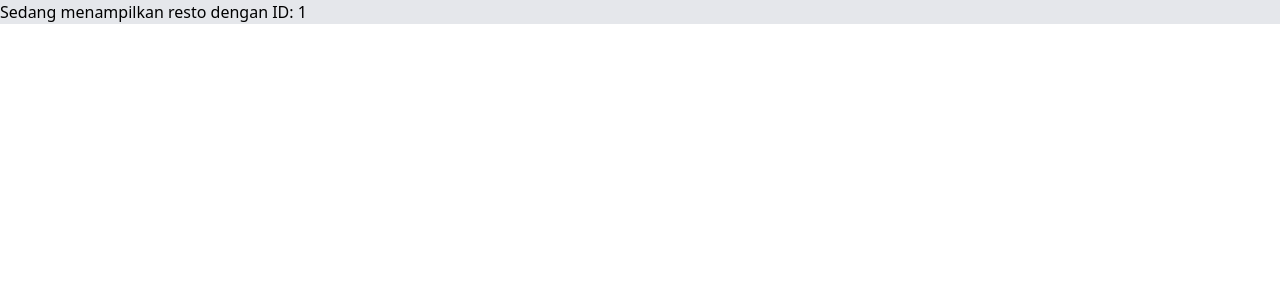
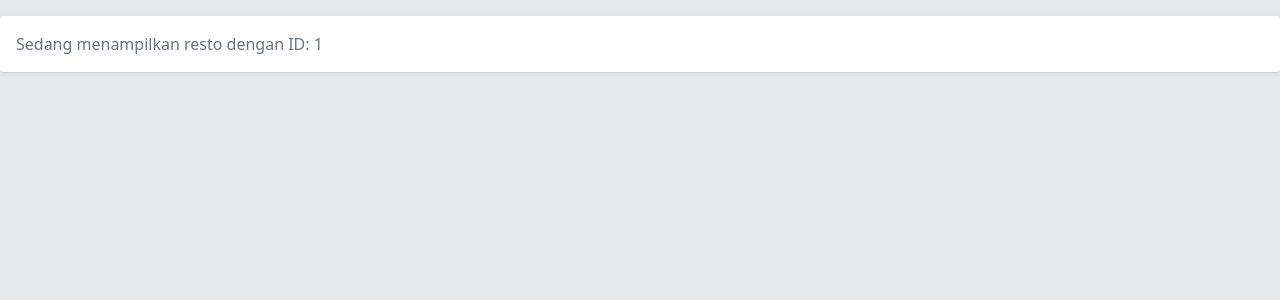
Before and after one commit to HanzPM/review-resto, a Vue app: page /restos/1 in a window 1280 px wide. Shown: the top 300 px of the page. Built offline with nearby package versions, Linux system fonts and the light colour scheme; no server answers.

Commit message:
refactor: make container as component

```diff
--- /dev/null
+++ b/src/components/BaseContainer.vue
@@ -0,0 +1,5 @@
+<template>
+    <div class="min-h-screen container mx-auto py-4">
+      <slot />
+    </div>
+  </template>
--- a/src/views/RestoDetailView.vue
+++ b/src/views/RestoDetailView.vue
@@ -2,6 +2,8 @@
 import { useRestoRepository } from "@/composables";
 import { ref, onMounted } from "vue";
 import { useRoute } from "vue-router";
+import BaseCard from "@/components/BaseCard.vue";
+import BaseContainer from "../components/BaseContainer.vue";
 const repository = useRestoRepository();
 const route = useRoute();
 const isLoading = ref(true);
@@ -21,5 +23,9 @@ onMounted(() => fetchDetail());
 </script>
 
 <template>
-  <div>Sedang menampilkan resto dengan ID: {{ route.params.id }}</div>
+   <BaseContainer>
+    <BaseCard
+      >Sedang menampilkan resto dengan ID: {{ route.params.id }}</BaseCard
+    >
+  </BaseContainer>
 </template>
--- a/src/views/RestoView.vue
+++ b/src/views/RestoView.vue
@@ -2,6 +2,7 @@
 import { useRestoRepository } from "@/composables";
 import { ref, onMounted } from "vue";
 import BaseCard from "../components/BaseCard.vue";
+import BaseContainer from "../components/BaseContainer.vue";
 const repository = useRestoRepository();
 const isLoading = ref(true);
 const restos = ref([]);
@@ -26,17 +27,15 @@ const excerpt = (text, maxLenght = 10, indicator = "...") => {
 </script>
 
 <template>
- <div class="min-h-screen container mx-auto">
-    <div class="grid grid-cols-12 gap-4 py-4">
+  <BaseContainer>
+    <div class="grid grid-cols-12 gap-4">
       <div v-for="resto in restos" :key="resto.id" class="col-span-4">
         <!-- Card -->
         <BaseCard :to="{ name: 'restos-show', params: { id: resto.id } }">
-          <template #title>
-            {{ resto.name }}
-          </template>
+            <template #title>{{ resto.name }}</template>
           {{ excerpt(resto.description, 40) }}
         </BaseCard>
       </div>
     </div>
-  </div>
+  </BaseContainer>
 </template>
```
